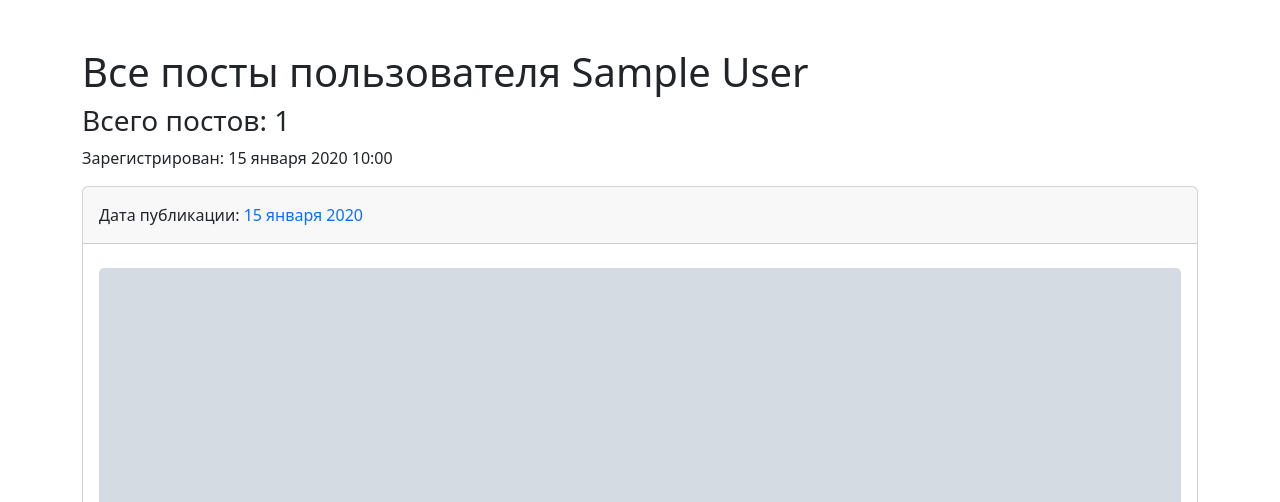
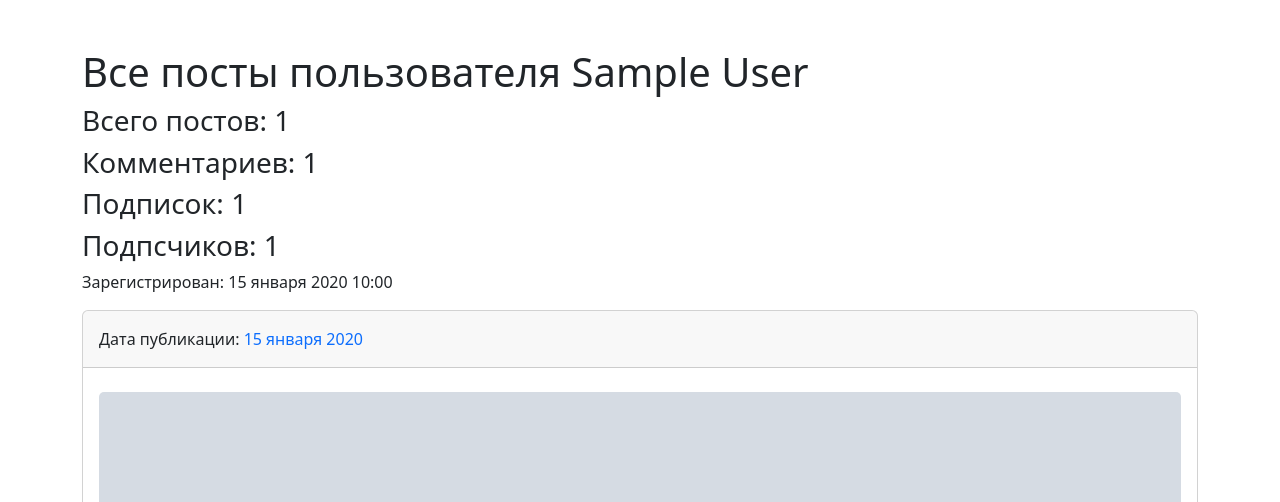
Before and after one commit to FinemechanicPub/Yatube, a Django app: the page made by yatube/templates/posts/profile.html in a window 1280 px wide. Shown: the part 56-558 px from the top of the page. Run offline with Django 3.2, Linux system fonts and the light colour scheme; tables that the repository leaves empty hold one stand-in row (Sample ...); some libraries are stand-ins or nearby versions.

Commit message:
More data about user is printed

```diff
--- a/yatube/templates/posts/profile.html
+++ b/yatube/templates/posts/profile.html
@@ -9,6 +9,9 @@
     Все посты пользователя {{ author.get_full_name|default:author.username }}
   </h1>
   <h3>Всего постов: {{ page_obj.paginator.count }}</h3>
+  <h3>Комментариев: {{ author.comments.count }}</h3>
+  <h3>Подписок: {{ author.follower.count }}</h3>
+  <h3>Подпсчиков: {{ author.following.count }}</h3>
   <p>Зарегистрирован: {{ author.date_joined|date:"d E Y H:i" }}</p>
   {% if user.is_authenticated and user != author %}
     <div class="my-2">
```
